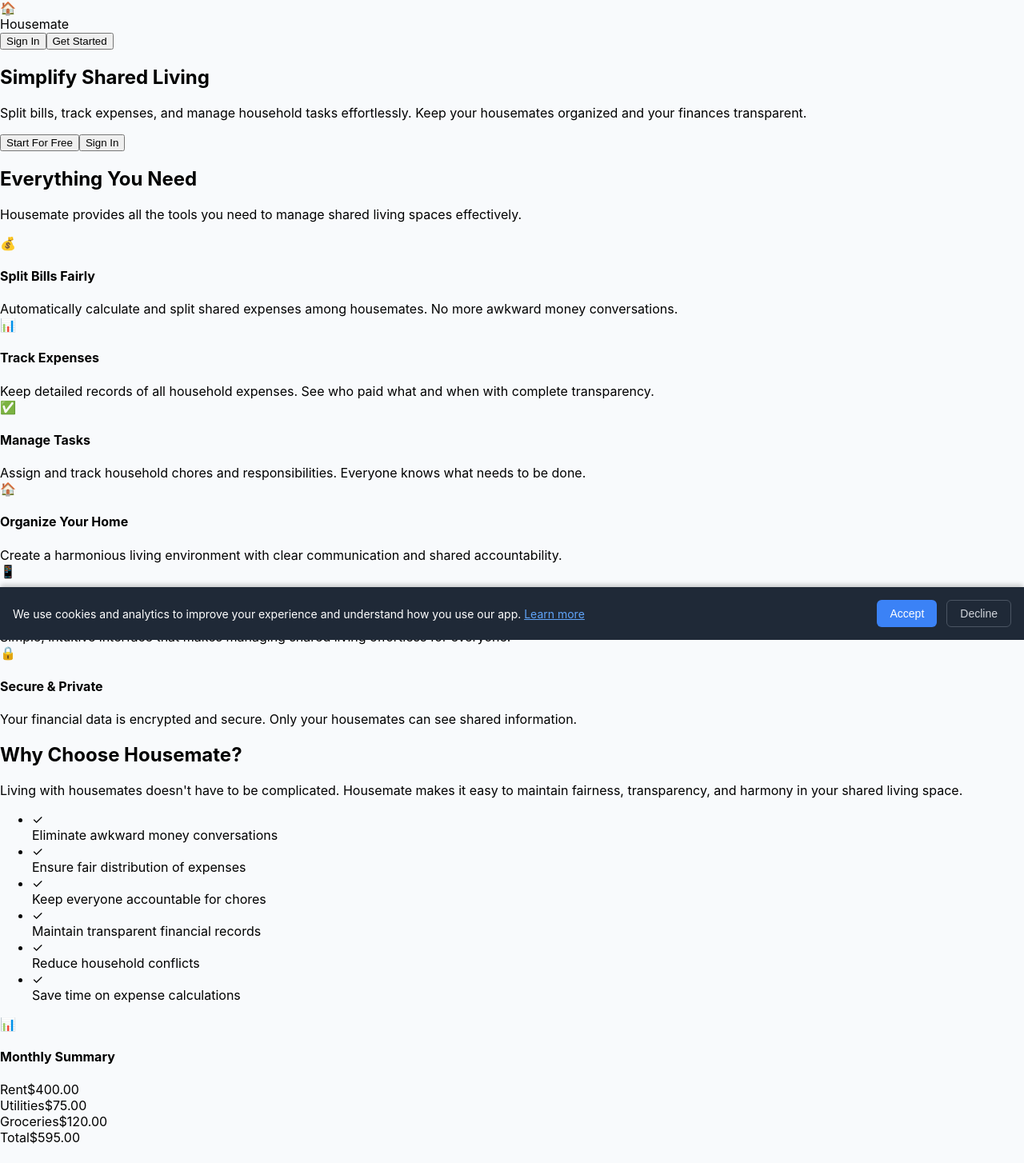
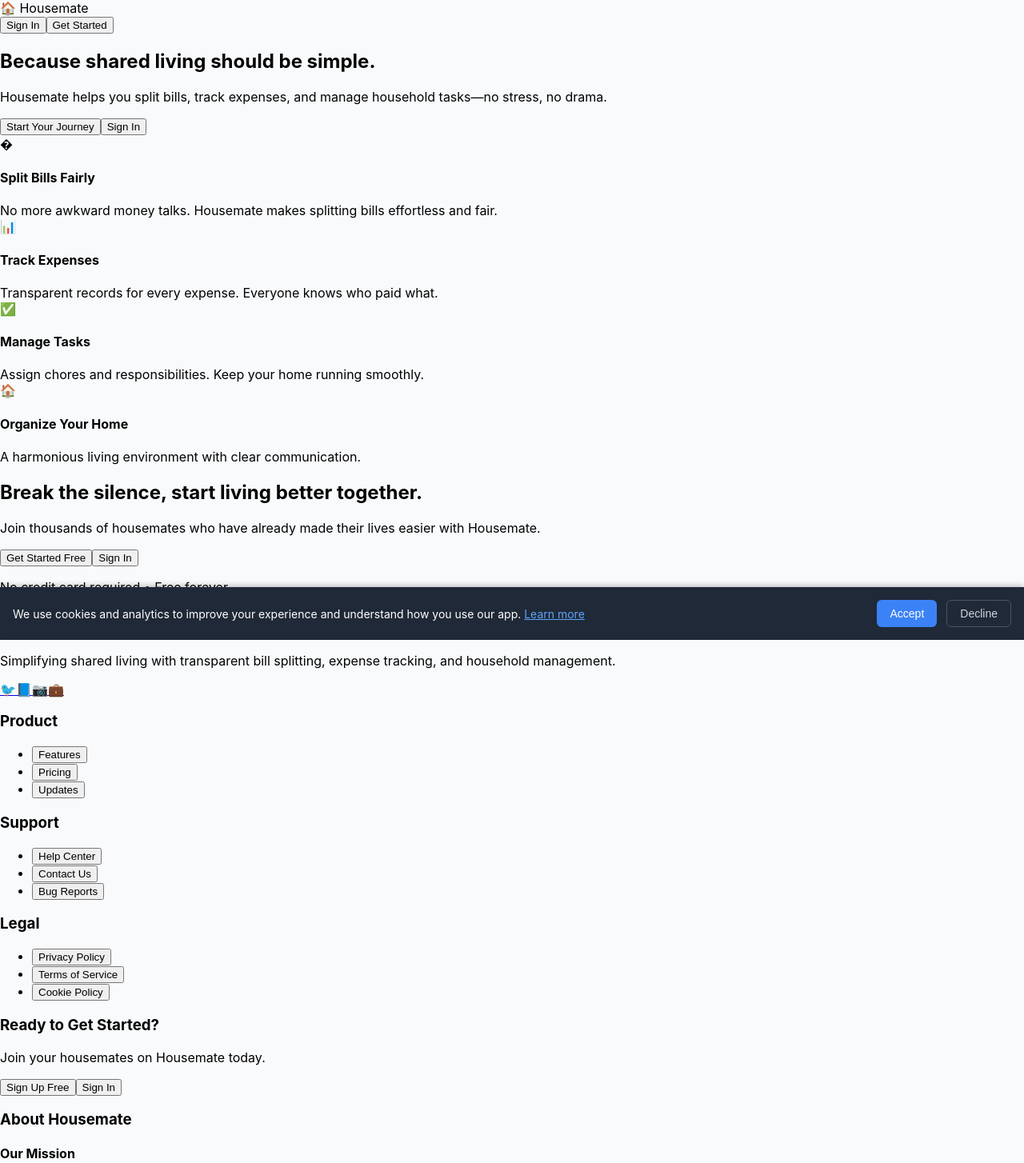
Before and after one commit to Dhiali/housemate, a React (Vite) app in the folder frontend/: page / in a window 1280 px wide. Shown: the top 1454 px of the page at 80% size. Built offline with nearby package versions, Linux system fonts and the light colour scheme.

Commit message:
Update LandingPage.jsx

```diff
--- a/frontend/src/components/LandingPage.jsx
+++ b/frontend/src/components/LandingPage.jsx
@@ -9,44 +9,25 @@ import Footer from './Footer';
 
 const features = [
   {
-    icon: '💰',
+    icon: '�',
     title: 'Split Bills Fairly',
-    description: 'Automatically calculate and split shared expenses among housemates. No more awkward money conversations.'
+    description: 'No more awkward money talks. Housemate makes splitting bills effortless and fair.'
   },
   {
     icon: '📊',
     title: 'Track Expenses',
-    description: 'Keep detailed records of all household expenses. See who paid what and when with complete transparency.'
+    description: 'Transparent records for every expense. Everyone knows who paid what.'
   },
   {
     icon: '✅',
     title: 'Manage Tasks',
-    description: 'Assign and track household chores and responsibilities. Everyone knows what needs to be done.'
+    description: 'Assign chores and responsibilities. Keep your home running smoothly.'
   },
   {
     icon: '🏠',
     title: 'Organize Your Home',
-    description: 'Create a harmonious living environment with clear communication and shared accountability.'
+    description: 'A harmonious living environment with clear communication.'
   },
-  {
-    icon: '📱',
-    title: 'Easy to Use',
-    description: 'Simple, intuitive interface that makes managing shared living effortless for everyone.'
-  },
-  {
-    icon: '🔒',
-    title: 'Secure & Private',
-    description: 'Your financial data is encrypted and secure. Only your housemates can see shared information.'
-  }
-];
-
-const benefits = [
-  'Eliminate awkward money conversations',
-  'Ensure fair distribution of expenses',
-  'Keep everyone accountable for chores',
-  'Maintain transparent financial records',
-  'Reduce household conflicts',
-  'Save time on expense calculations'
 ];
 
 const sectionVariants = {
@@ -60,112 +41,66 @@ const LandingPage = () => {
   // Animations for each section
   const [heroRef, heroControls] = useScrollAnimation();
   const [featuresRef, featuresControls] = useScrollAnimation();
-  const [benefitsRef, benefitsControls] = useScrollAnimation();
   const [ctaRef, ctaControls] = useScrollAnimation();
 
   return (
-    <div className="min-h-screen bg-background text-foreground flex flex-col">
-      {/* Header/Navigation */}
-      <header className="bg-card/80 backdrop-blur-sm shadow-sm sticky top-0 z-50 border-b border-border">
-        <div className="max-w-5xl mx-auto px-4">
-          <div className="flex justify-between items-center py-4">
+    <div className="min-h-screen bg-gradient-to-b from-white to-gray-50 text-gray-900 flex flex-col">
+      {/* Sticky Header */}
+      <header className="sticky top-0 z-50 bg-white/80 backdrop-blur border-b border-gray-200">
+        <div className="max-w-6xl mx-auto px-6">
+          <div className="flex justify-between items-center py-5">
             <div className="flex items-center gap-2">
-              <div className="w-8 h-8 bg-primary rounded-lg flex items-center justify-center">
-                <span className="text-card-foreground font-bold text-sm">🏠</span>
-              </div>
-              <span className="text-xl font-bold text-primary">Housemate</span>
+              <span className="font-bold text-xl tracking-tight text-gray-900">🏠 Housemate</span>
             </div>
             <div className="flex items-center gap-2">
-              <Button variant="ghost" onClick={() => navigate('/auth/signin')} className="text-muted-foreground">Sign In</Button>
-              <Button onClick={() => navigate('/auth/signup')} className="bg-primary text-primary-foreground">Get Started</Button>
+              <Button variant="ghost" onClick={() => navigate('/auth/signin')} className="text-gray-600">Sign In</Button>
+              <Button onClick={() => navigate('/auth/signup')} className="bg-gray-900 text-white">Get Started</Button>
             </div>
           </div>
         </div>
       </header>
 
       {/* Hero Section */}
-      <motion.section ref={heroRef} initial="hidden" animate={heroControls} variants={sectionVariants} className="py-20 px-4">
-        <div className="max-w-5xl mx-auto text-center">
-          <h1 className="text-5xl md:text-6xl font-bold text-primary mb-6">
-            Simplify <span className="bg-gradient-to-r from-primary to-secondary bg-clip-text text-transparent">Shared Living</span>
+      <motion.section ref={heroRef} initial="hidden" animate={heroControls} variants={sectionVariants} className="py-28 px-6">
+        <div className="max-w-4xl mx-auto text-center">
+          <h1 className="text-6xl md:text-7xl font-extrabold leading-tight mb-8 tracking-tight text-gray-900">
+            Because <span className="bg-gradient-to-r from-gray-900 to-gray-500 bg-clip-text text-transparent">shared living</span> should be simple.
           </h1>
-          <p className="text-xl md:text-2xl text-muted-foreground mb-8 max-w-2xl mx-auto">
-            Split bills, track expenses, and manage household tasks effortlessly. Keep your housemates organized and your finances transparent.
+          <p className="text-2xl text-gray-600 mb-10 max-w-2xl mx-auto">
+            Housemate helps you split bills, track expenses, and manage household tasks—no stress, no drama.
           </p>
           <div className="flex flex-col sm:flex-row gap-4 justify-center">
-            <Button size="lg" onClick={() => navigate('/auth/signup')} className="bg-primary text-primary-foreground px-8 py-4 text-lg font-semibold shadow-md">Start For Free</Button>
-            <Button size="lg" variant="outline" onClick={() => navigate('/auth/signin')} className="px-8 py-4 text-lg border border-border">Sign In</Button>
+            <Button size="lg" onClick={() => navigate('/auth/signup')} className="bg-gray-900 text-white px-8 py-4 text-lg font-semibold shadow">Start Your Journey</Button>
+            <Button size="lg" variant="outline" onClick={() => navigate('/auth/signin')} className="px-8 py-4 text-lg border border-gray-300">Sign In</Button>
           </div>
         </div>
       </motion.section>
 
       {/* Features Section */}
-      <motion.section ref={featuresRef} initial="hidden" animate={featuresControls} variants={sectionVariants} className="py-20 px-4">
-        <div className="max-w-5xl mx-auto">
-          <div className="text-center mb-16">
-            <h2 className="text-4xl font-bold text-primary mb-4">Everything You Need</h2>
-            <p className="text-xl text-muted-foreground max-w-2xl mx-auto">Housemate provides all the tools you need to manage shared living spaces effectively.</p>
-          </div>
-          <div className="grid grid-cols-1 md:grid-cols-2 lg:grid-cols-3 gap-8">
-            {features.map((feature, index) => (
-              <motion.div key={index} initial="hidden" whileInView="visible" viewport={{ once: true }} variants={sectionVariants} className="">
-                <Card className="shadow-lg border border-border">
-                  <CardHeader className="flex flex-col items-center gap-2">
-                    <span className="text-4xl mb-2">{feature.icon}</span>
-                    <CardTitle className="text-lg font-semibold text-primary text-center">{feature.title}</CardTitle>
-                  </CardHeader>
-                  <CardContent className="text-muted-foreground text-center text-base">{feature.description}</CardContent>
-                </Card>
-              </motion.div>
-            ))}
-          </div>
-        </div>
-      </motion.section>
-
-      {/* Benefits Section */}
-      <motion.section ref={benefitsRef} initial="hidden" animate={benefitsControls} variants={sectionVariants} className="py-20 px-4">
-        <div className="max-w-5xl mx-auto grid grid-cols-1 lg:grid-cols-2 gap-12 items-center">
-          <div>
-            <h2 className="text-4xl font-bold text-primary mb-6">Why Choose Housemate?</h2>
-            <p className="text-lg text-muted-foreground mb-8">Living with housemates doesn't have to be complicated. Housemate makes it easy to maintain fairness, transparency, and harmony in your shared living space.</p>
-            <ul className="space-y-3">
-              {benefits.map((benefit, index) => (
-                <motion.li key={index} initial="hidden" whileInView="visible" viewport={{ once: true }} variants={sectionVariants} className="flex items-center gap-3">
-                  <div className="w-5 h-5 bg-green-500 rounded-full flex items-center justify-center"><span className="text-white text-xs">✓</span></div>
-                  <span className="text-muted-foreground">{benefit}</span>
-                </motion.li>
-              ))}
-            </ul>
-          </div>
-          <motion.div initial="hidden" whileInView="visible" viewport={{ once: true }} variants={sectionVariants} className="relative">
-            <Card className="rounded-2xl shadow-xl p-8">
-              <div className="text-center mb-6">
-                <div className="w-16 h-16 bg-primary rounded-xl mx-auto mb-4 flex items-center justify-center">
-                  <span className="text-white text-2xl">📊</span>
-                </div>
-                <CardTitle className="text-lg font-semibold text-primary">Monthly Summary</CardTitle>
-              </div>
-              <div className="space-y-4">
-                <div className="flex justify-between items-center py-2 border-b border-border"><span className="text-muted-foreground">Rent</span><span className="font-semibold">$400.00</span></div>
-                <div className="flex justify-between items-center py-2 border-b border-border"><span className="text-muted-foreground">Utilities</span><span className="font-semibold">$75.00</span></div>
-                <div className="flex justify-between items-center py-2 border-b border-border"><span className="text-muted-foreground">Groceries</span><span className="font-semibold">$120.00</span></div>
-                <div className="flex justify-between items-center py-2 pt-4 border-t-2 border-border"><span className="text-lg font-semibold text-primary">Total</span><span className="text-lg font-bold text-green-600">$595.00</span></div>
-              </div>
-            </Card>
-          </motion.div>
+      <motion.section ref={featuresRef} initial="hidden" animate={featuresControls} variants={sectionVariants} className="py-20 px-6">
+        <div className="max-w-5xl mx-auto grid grid-cols-1 md:grid-cols-2 gap-10">
+          {features.map((feature, index) => (
+            <motion.div key={index} initial="hidden" whileInView="visible" viewport={{ once: true }} variants={sectionVariants} className="">
+              <Card className="bg-white border border-gray-200 shadow-sm rounded-2xl p-8 flex flex-col items-center text-center">
+                <span className="text-5xl mb-4">{feature.icon}</span>
+                <CardTitle className="text-2xl font-bold mb-2 text-gray-900">{feature.title}</CardTitle>
+                <CardContent className="text-gray-600 text-lg">{feature.description}</CardContent>
+              </Card>
+            </motion.div>
+          ))}
         </div>
       </motion.section>
 
       {/* CTA Section */}
-      <motion.section ref={ctaRef} initial="hidden" animate={ctaControls} variants={sectionVariants} className="py-20 px-4 bg-gradient-to-r from-primary to-secondary">
+      <motion.section ref={ctaRef} initial="hidden" animate={ctaControls} variants={sectionVariants} className="py-24 px-6 bg-gradient-to-r from-gray-900 to-gray-600">
         <div className="max-w-3xl mx-auto text-center">
-          <h2 className="text-4xl font-bold text-card mb-6">Ready to Simplify Your Shared Living?</h2>
-          <p className="text-xl text-card/80 mb-8">Join thousands of housemates who have already made their lives easier with Housemate.</p>
+          <h2 className="text-4xl font-extrabold text-white mb-6">Break the silence, start living better together.</h2>
+          <p className="text-xl text-gray-200 mb-8">Join thousands of housemates who have already made their lives easier with Housemate.</p>
           <div className="flex flex-col sm:flex-row gap-4 justify-center">
-            <Button size="lg" onClick={() => navigate('/auth/signup')} className="bg-card text-primary px-8 py-4 text-lg font-semibold shadow-md">Get Started Free</Button>
-            <Button size="lg" variant="outline" onClick={() => navigate('/auth/signin')} className="border border-card text-card hover:bg-card/80 hover:text-primary px-8 py-4 text-lg">Sign In</Button>
+            <Button size="lg" onClick={() => navigate('/auth/signup')} className="bg-white text-gray-900 px-8 py-4 text-lg font-semibold shadow">Get Started Free</Button>
+            <Button size="lg" variant="outline" onClick={() => navigate('/auth/signin')} className="border border-white text-white hover:bg-white hover:text-gray-900 px-8 py-4 text-lg">Sign In</Button>
           </div>
-          <p className="text-card/60 text-sm mt-4">No credit card required • Free forever</p>
+          <p className="text-gray-300 text-sm mt-4">No credit card required • Free forever</p>
         </div>
       </motion.section>
 
```
